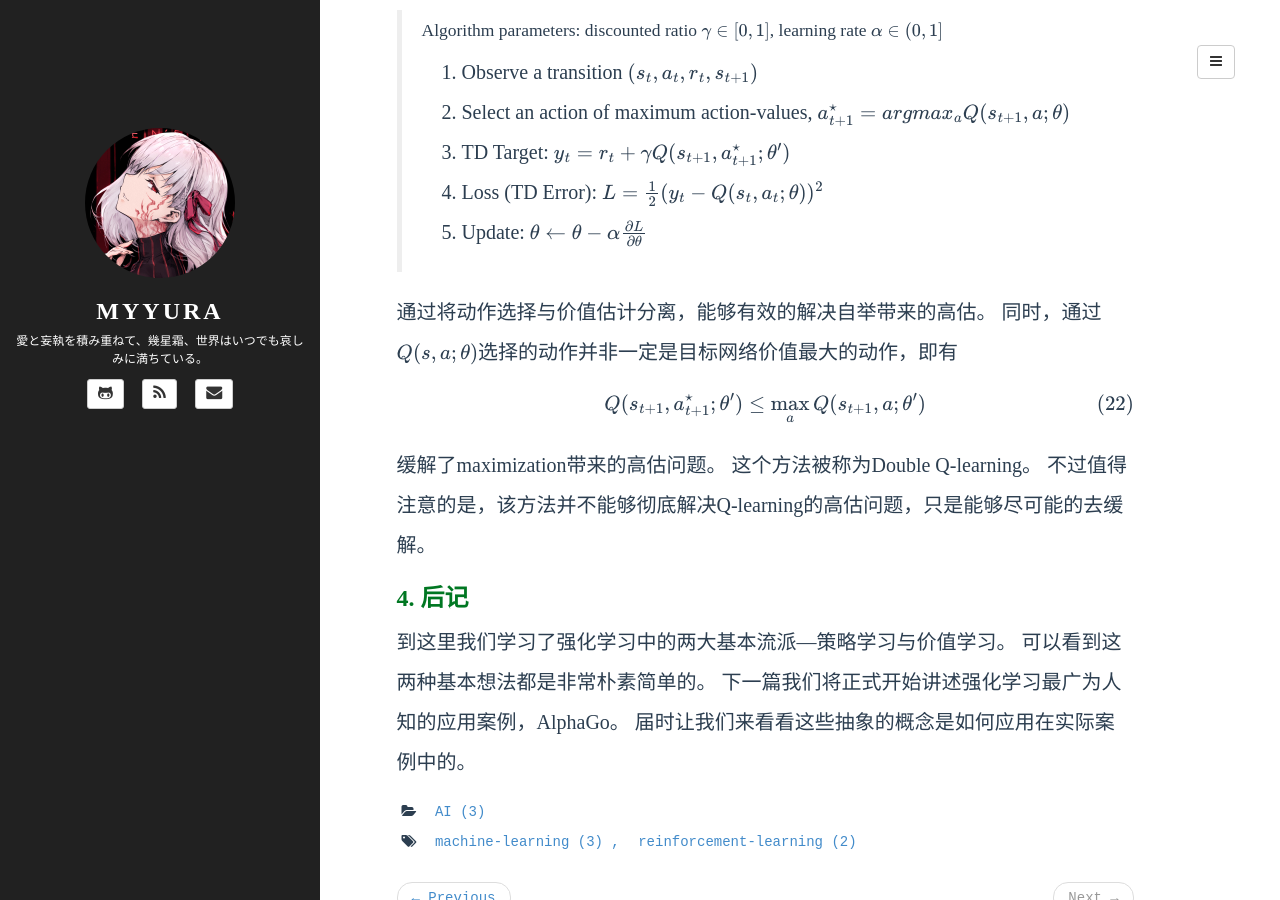
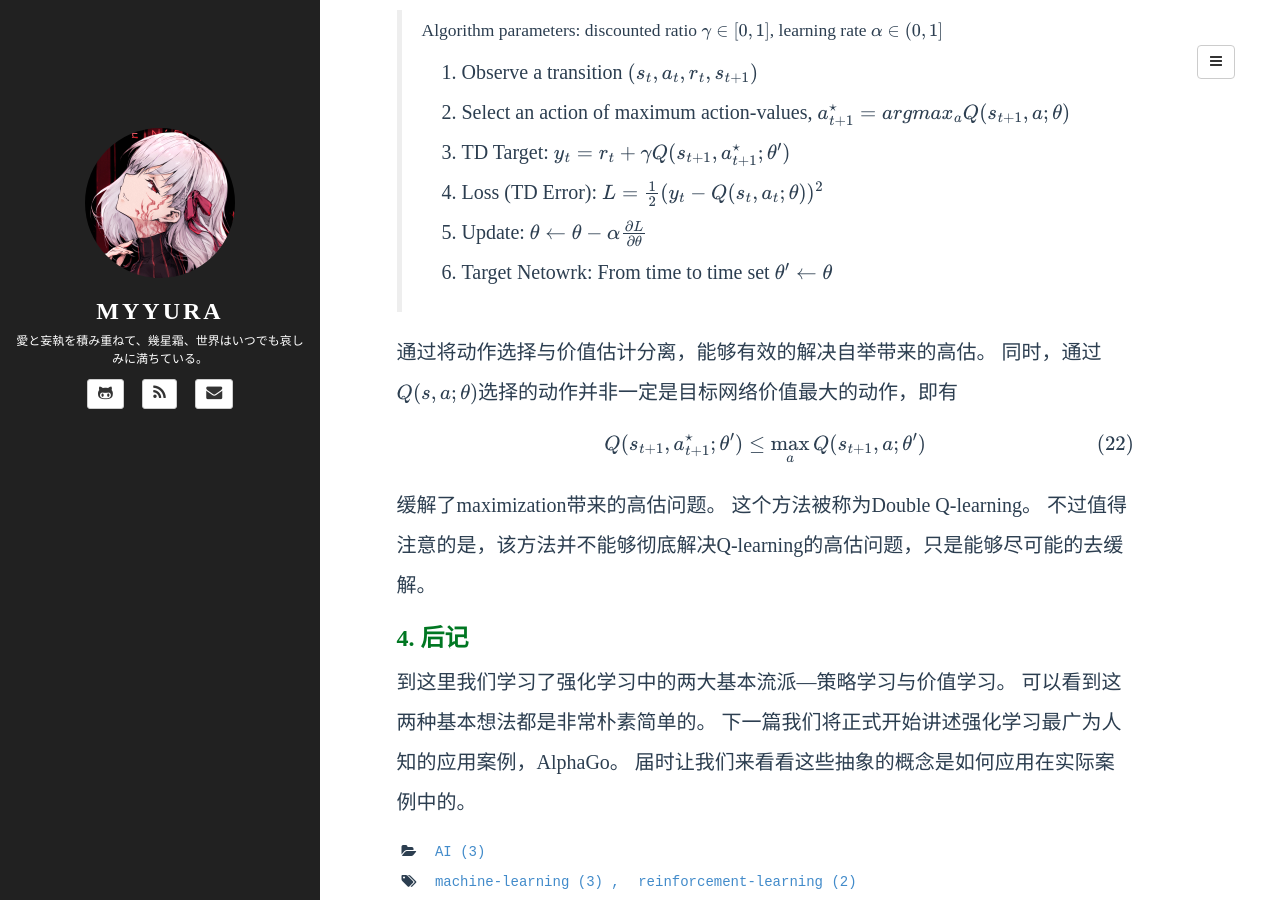
Before and after one commit to Myyura/myyura.github.io, a Jekyll site: the page built from _posts/math_algorithm/2022-6-24-reinforcement_learning_value_learning.md, in a window 1280 px wide and 900 px high, scrolled down 5754 px. Built offline with Jekyll 4.4.1, drawn with Linux system fonts in a browser that asks for light colours; formulas are drawn with MathJax 3; a script that is not in the unit is left out; comment, search, counter and statistics services are not loaded.

Commit message:
Updation of target network

```diff
--- a/_posts/math_algorithm/2022-6-24-reinforcement_learning_value_learning.md
+++ b/_posts/math_algorithm/2022-6-24-reinforcement_learning_value_learning.md
@@ -216,6 +216,7 @@ $$
 > 3. TD Target: $y_t = r_t + \gamma Q(s_{t+1}, a^\star_{t+1}; \theta')$
 > 4. Loss (TD Error): $L = \frac{1}{2} (y_t - Q(s_t, a_t; \theta))^2$
 > 5. Update: $\theta \leftarrow \theta - \alpha \frac{\partial L}{\partial \theta}$
+> 6. Target Netowrk: From time to time set $\theta' \leftarrow \theta$
 
 通过将动作选择与价值估计分离，能够有效的解决自举带来的高估。
 同时，通过$Q(s,a;\theta)$选择的动作并非一定是目标网络价值最大的动作，即有
```
